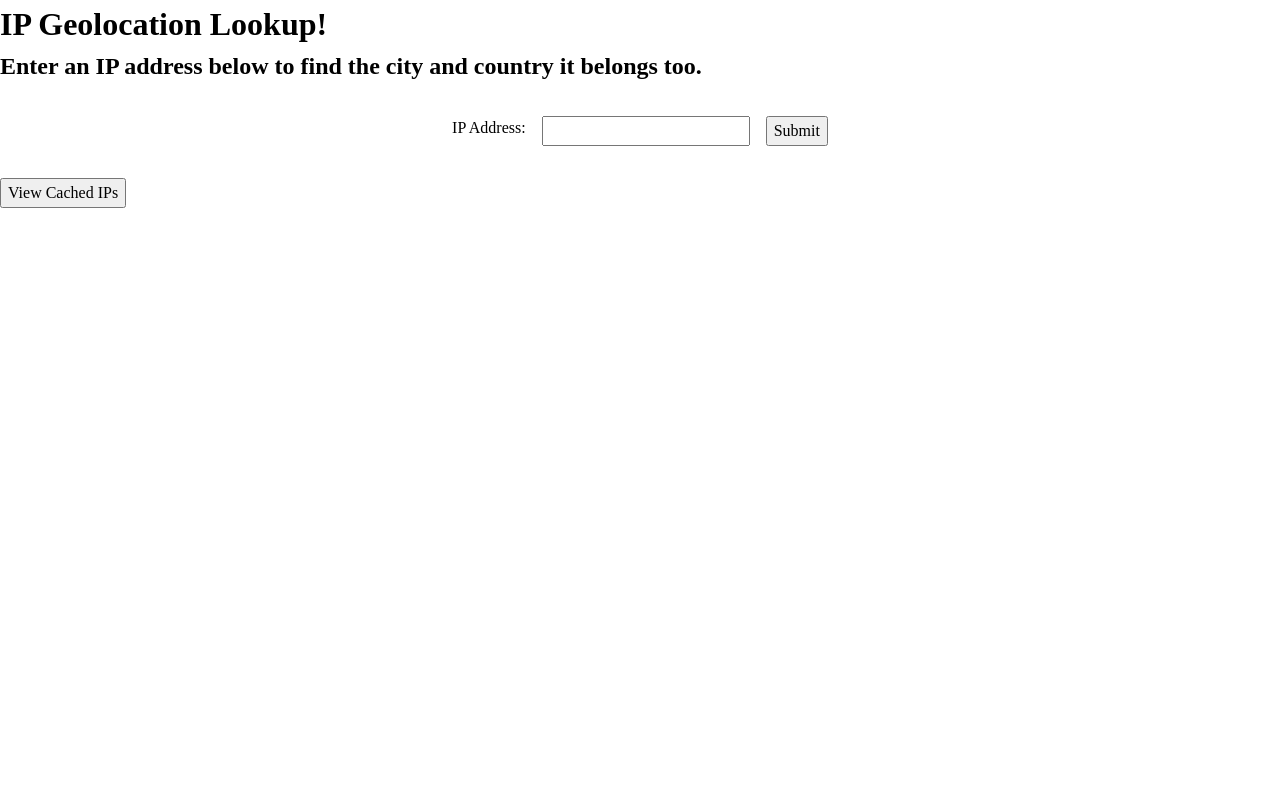
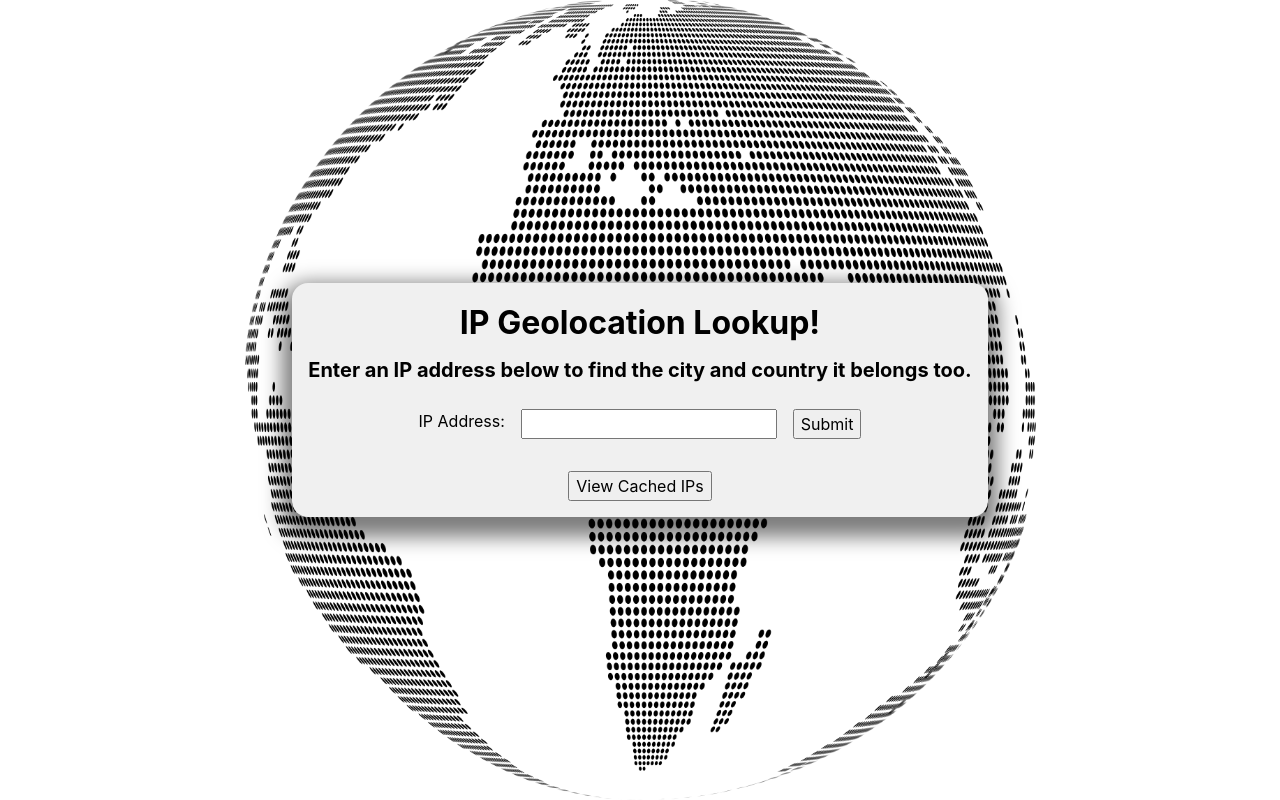
Before and after one commit to dmrwebdev/atm-combined-challenge, a React (Create React App) app in the folder frontend/: page / in a window 1280 px wide. Built offline with nearby package versions, Linux system fonts and the light colour scheme.

Commit message:
WIP styling

```diff
--- a/frontend/src/components/IPInfo/IPInfo.js
+++ b/frontend/src/components/IPInfo/IPInfo.js
@@ -4,6 +4,7 @@ import styles from "./IPInfos.module.scss";
 export default function IPInfo() {
   const [ipAddressInput, setIpAddressInput] = useState("");
   const [serverResponse, setServerResponse] = useState(null);
+  const [error, setError] = useState(null);
 
   async function handleSubmit() {
     try {
@@ -15,10 +16,11 @@ export default function IPInfo() {
       setServerResponse(jsonRes);
     } catch (err) {
       console.log(err);
+      setError("Unknown IP address");
     }
   }
   return (
-    <div>
+    <div className={styles.container}>
       <h2>
         Enter an IP address below to find the city and country it belongs too.
       </h2>
@@ -36,6 +38,7 @@ export default function IPInfo() {
         />
         <button>Submit</button>
       </form>
+      {error && <p>Unknown IP Address</p>}
       {serverResponse && (
         <div className={styles.ip_info_results_container}>
           <div>
--- a/frontend/src/components/IPInfo/IPInfos.module.scss
+++ b/frontend/src/components/IPInfo/IPInfos.module.scss
@@ -1,3 +1,9 @@
+.container {
+  p {
+    text-align: center;
+  }
+}
+
 .ip_info_results_container {
   div {
     display: flex;
@@ -5,11 +11,25 @@
 }
 
 form {
-  padding: 2rem;
+  padding: 1rem;
   display: flex;
+  flex-wrap: wrap;
   justify-content: center;
 
   input {
     margin: 0 1rem;
   }
 }
+
+@media (max-width: 540px) {
+  form {
+    display: flex;
+    flex-direction: column;
+    justify-content: center;
+    align-items: center;
+
+    input {
+      margin: 1rem 1rem;
+    }
+  }
+}
--- a/frontend/src/scss/index.scss
+++ b/frontend/src/scss/index.scss
@@ -1 +1,55 @@
 @import "./reset";
+
+body {
+  display: flex;
+  margin: 0;
+  font-family: -apple-system, BlinkMacSystemFont, "Segoe UI", "Roboto", "Oxygen",
+    "Ubuntu", "Cantarell", "Fira Sans", "Droid Sans", "Helvetica Neue",
+    sans-serif;
+  -webkit-font-smoothing: antialiased;
+  -moz-osx-font-smoothing: grayscale;
+}
+
+h1,
+h2 {
+  text-align: center;
+}
+
+h2 {
+  font-size: 1.25rem;
+  margin: 0.5rem 0;
+}
+
+button {
+  /*  background-color: green; */
+}
+
+#root {
+  flex-grow: 1;
+  display: flex;
+  flex-direction: column;
+  padding: 2rem;
+  background: no-repeat center/contain url("../assets/bg.png");
+}
+
+.App {
+  flex-grow: 1;
+  display: flex;
+  justify-content: center;
+  align-items: center;
+}
+
+.main_container {
+  background-color: #f0f0f0;
+  padding: 1rem;
+  display: flex;
+  flex-direction: column;
+  justify-content: center;
+  align-items: center;
+  border-radius: 1rem;
+  box-shadow: 0px 010px 20px 10px #00000083;
+}
+
+.view_switch {
+  margin-top: 1rem;
+}
```
